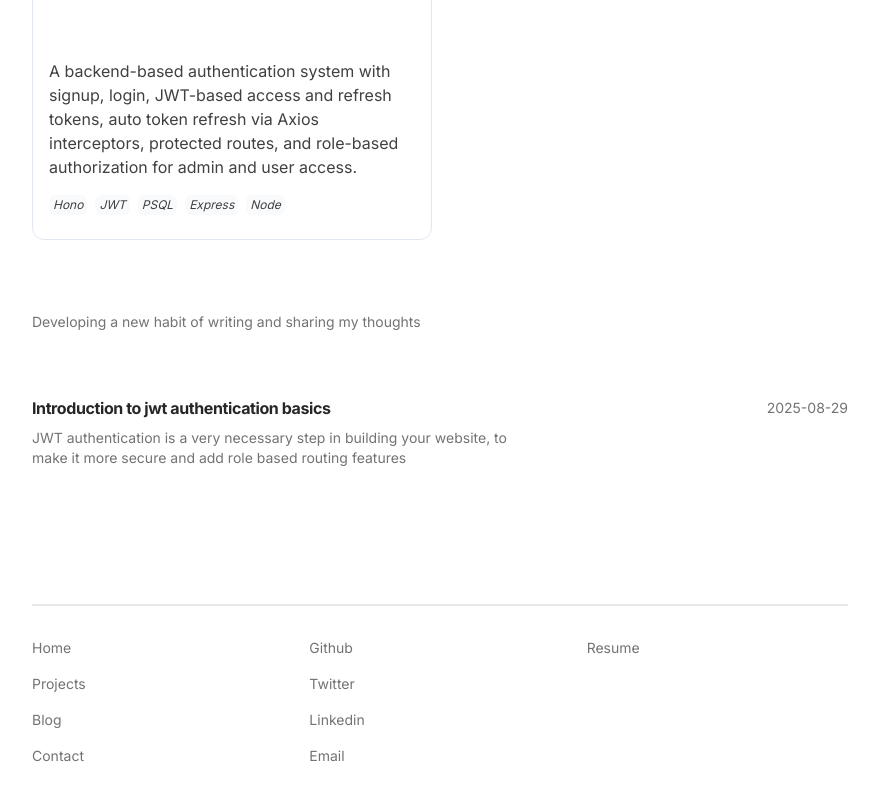
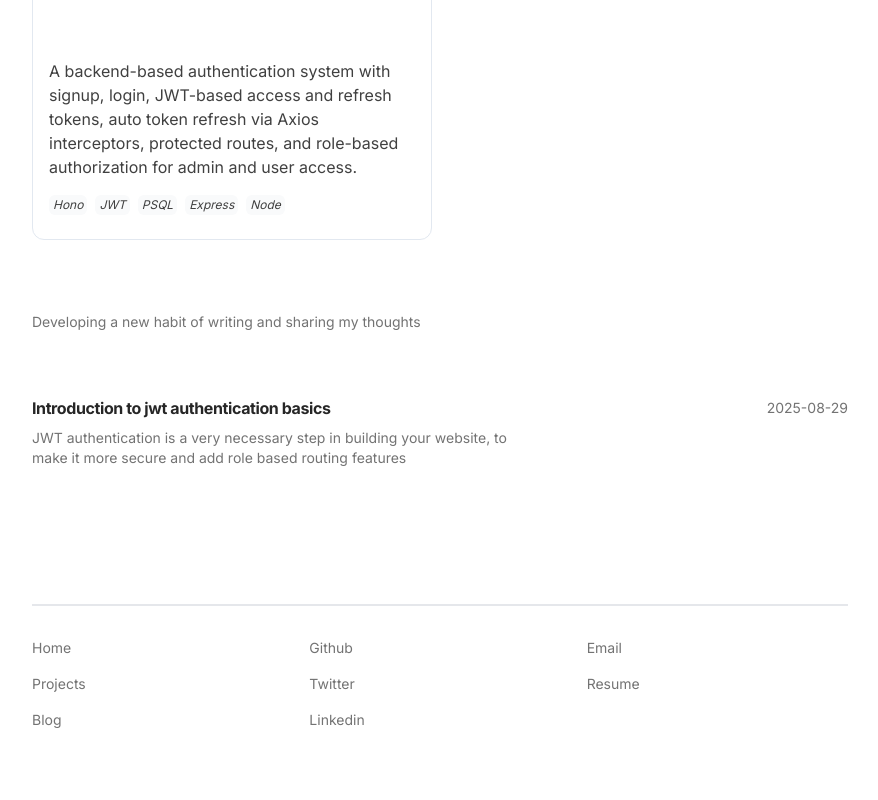
Before and after one commit to Yushank/my-portfolio, a Next.js app: page / in a window 1280 px wide. Shown: the part 976-1776 px from the top of the page, without its empty margins (200-1078 px from the left). Built offline with nearby package versions, Linux system fonts and the light colour scheme.

Commit message:
fixed navlinks

```diff
--- a/src/components/navlinks.tsx
+++ b/src/components/navlinks.tsx
@@ -7,17 +7,16 @@ export const NavLinks = () => {
     { title: "Home", href: "/" },
     { title: "Projects", href: "/projects" },
     { title: "Blog", href: "/blog" },
-    { title: "Contact", href: "/contact" },
   ];
 
   const externalNavLinks1 = [
     { title: "Github", href: "https://github.com/Yushank" },
     { title: "Twitter", href: "https://x.com/YushankKashyap" },
     { title: "Linkedin", href: "https://www.linkedin.com/in/yushank-kashyap/" },
-    { title: "Email", href: "mailto:yushank2001@gmail.com", external: true },
   ];
 
   const externalNavLinks2 = [
+    { title: "Email", href: "mailto:yushank2001@gmail.com", external: true },
     { title: "Resume", href: "/assets/resume.pdf", external: true },
   ];
   return (
@@ -43,8 +42,6 @@ export const NavLinks = () => {
               <Link
                 href={item.href}
                 key={idx}
-                target={item.external ? "_blank" : undefined}
-                rel={item.external ? "noopener noreferrer" : undefined}
                 className="text-secondary hover:text-primary text-sm"
               >
                 <span>{item.title}</span>
```
